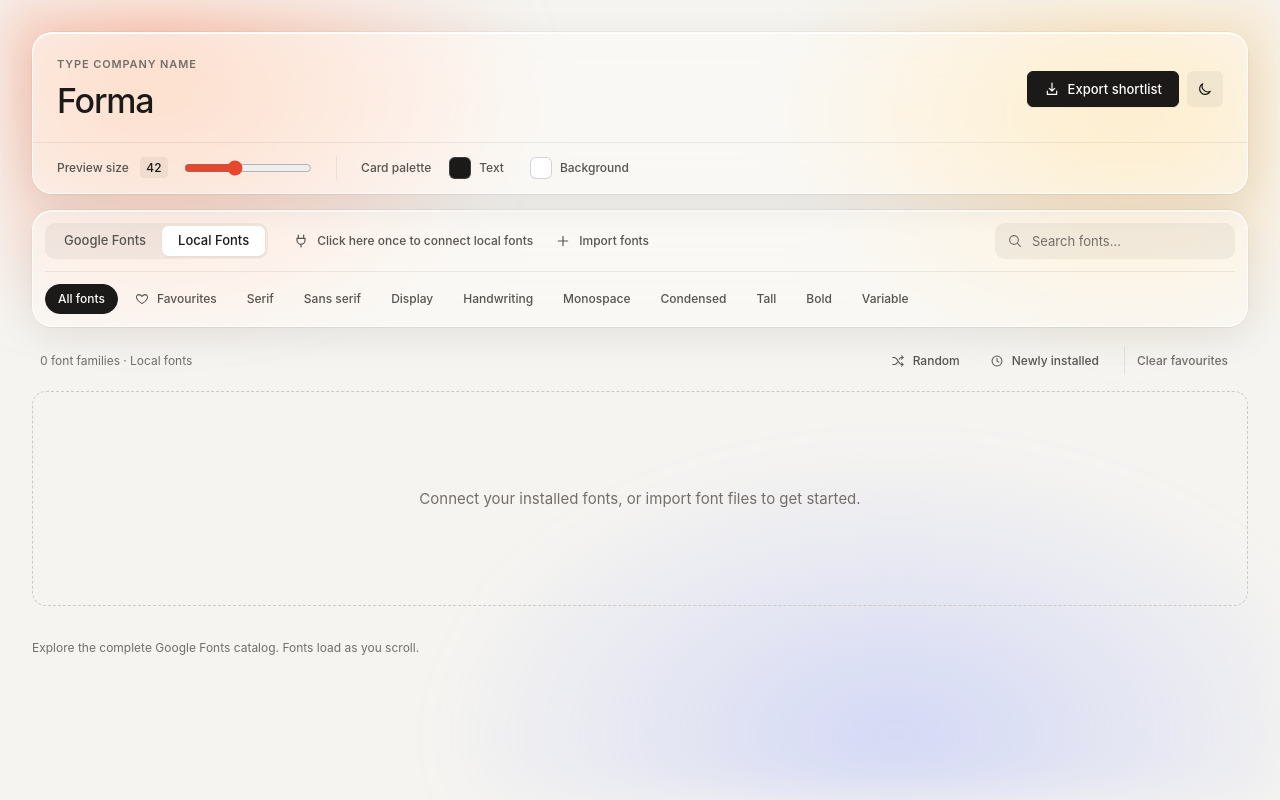
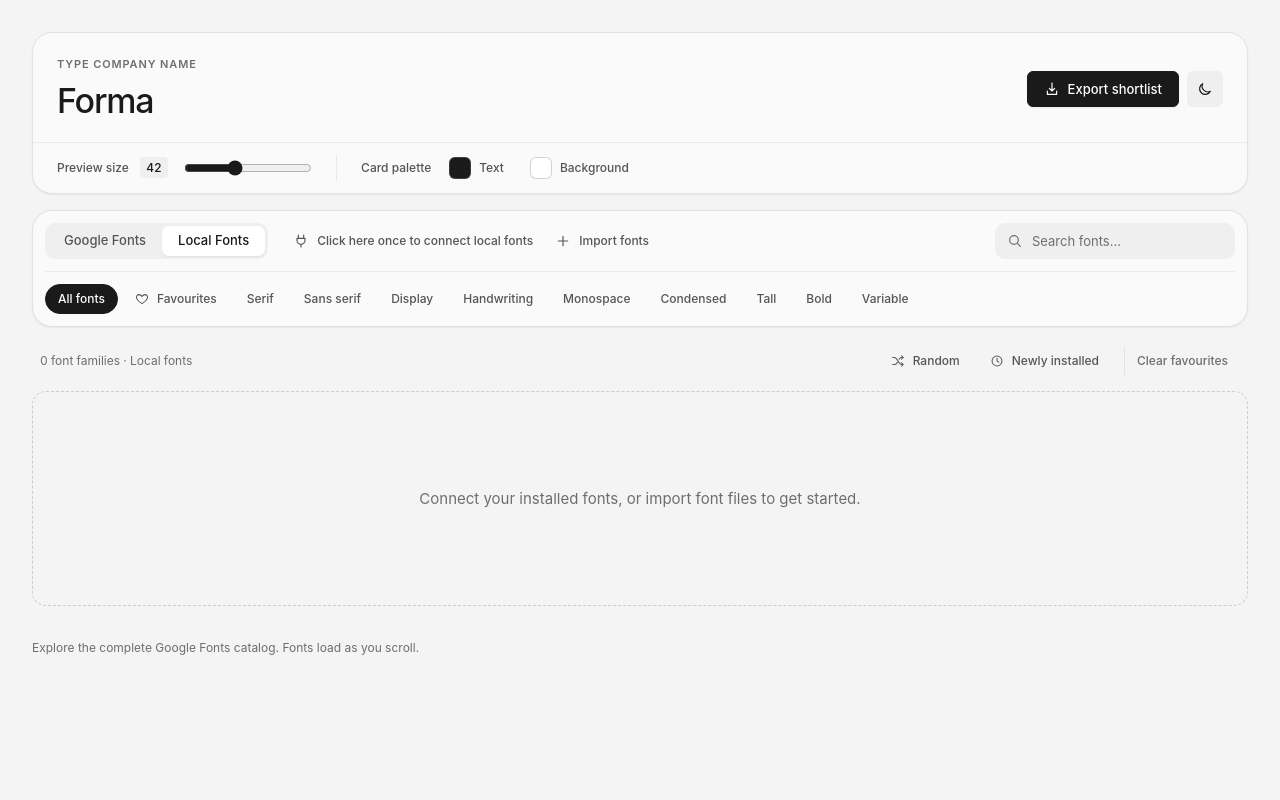
Before and after one commit to mudafakins/Find-My-Type, a plain HTML site: page app/web/index.html in a window 1280 px wide. Drawn offline with Linux system fonts and the light colour scheme.

Commit message:
v3.1: simple grayscale, solid colours
- Removed the ambient gradient background and all glass/blur effects
- Neutral grayscale palette; accent is now black (light) / white (dark)
- Header and library are solid panels; sticky condensing header and
  sliding source-tab indicator kept
- Solid strip behind the stuck header so cards don't show in the gap
- Removed now-unused reduce-transparency code (CSS, JS, Swift)

Co-Authored-By: Claude Opus 5.5 <noreply@anthropic.com>

```diff
--- a/app/web/app.js
+++ b/app/web/app.js
@@ -28,8 +28,8 @@ const FEATURED = ['DM Sans', 'Playfair Display', 'Space Grotesk', 'Bodoni Moda',
 const svg = (paths) => `<svg viewBox="0 0 24 24" fill="none" stroke="currentColor" stroke-width="1.75" stroke-linecap="round" stroke-linejoin="round" aria-hidden="true">${paths}</svg>`;
 // Default card colours for each theme (applied when the theme changes).
 const CARD_COLOURS = {
-  light: { ink: '#1b1a18', paper: '#ffffff' },
-  dark: { ink: '#f2f0ed', paper: '#232120' },
+  light: { ink: '#1a1a1a', paper: '#ffffff' },
+  dark: { ink: '#f0f0f0', paper: '#242424' },
 };
 
 const ICONS = {
@@ -295,12 +295,12 @@ function setSource(source) {
 }
 
 /* =========================================================================
-   Glass shell: sliding tab indicator, condensing header, reduce transparency
+   Shell: sliding tab indicator, condensing header
    ========================================================================= */
 
 const tabIndicator = $('.tab-indicator');
 
-/** Slide the glass lens under the active source tab. */
+/** Slide the indicator under the active source tab. */
 function moveTabIndicator() {
   const active = $('.source-tabs button.active');
   if (!active || !tabIndicator) return;
@@ -312,10 +312,6 @@ function moveTabIndicator() {
 new IntersectionObserver(([entry]) => {
   $('.app-header').classList.toggle('condensed', !entry.isIntersecting);
 }).observe($('#top-sentinel'));
-
-/** The Mac app calls this with the system "Reduce transparency" setting. */
-window.setReduceTransparency = (on) => document.body.classList.toggle('reduce-transparency', !!on);
-if (window.__reduceTransparency) window.setReduceTransparency(true);
 
 /* =========================================================================
    Grid rendering
@@ -653,7 +649,7 @@ async function renderSheet(group, { name, bg, ink, size }) {
   const canvas = h('canvas', { width: width * scale, height: height * scale });
   const ctx = canvas.getContext('2d');
   ctx.scale(scale, scale);
-  ctx.fillStyle = isDark() ? '#141312' : '#f5f4f1';
+  ctx.fillStyle = isDark() ? '#141414' : '#f4f4f4';
   ctx.fillRect(0, 0, width, height);
 
   group.forEach((f, i) => {
--- a/app/web/index.html
+++ b/app/web/index.html
@@ -9,16 +9,14 @@
   <link rel="stylesheet" href="styles.css">
 </head>
 <body>
-  <!-- Soft colour field behind everything, so the glass has something to refract -->
-  <div class="ambient" aria-hidden="true"></div>
   <!-- When this scrolls out of view the header condenses -->
   <div id="top-sentinel" aria-hidden="true"></div>
 
   <main class="main">
 
-    <!-- Wordmark input + global preview controls (sticky glass header) -->
+    <!-- Wordmark input + global preview controls (sticky header) -->
     <header class="app-header">
-    <section class="workspace glass" aria-label="Wordmark preview controls">
+    <section class="workspace panel" aria-label="Wordmark preview controls">
       <div class="name-row">
         <div class="name-field">
           <label class="label" for="word">TYPE COMPANY NAME</label>
@@ -45,7 +43,7 @@
           <span class="label">Card palette</span>
           <div class="palette-row">
             <!-- Replaced at runtime by the in-app colour picker (see app.js) -->
-            <label class="color-wrap"><input id="ink" type="color" value="#1b1a18">Text</label>
+            <label class="color-wrap"><input id="ink" type="color" value="#1a1a1a">Text</label>
             <label class="color-wrap"><input id="paper" type="color" value="#ffffff">Background</label>
           </div>
         </div>
@@ -54,7 +52,7 @@
     </header>
 
     <!-- Font library: source tabs, connect/import, search, category filters -->
-    <section class="library glass" aria-label="Font library">
+    <section class="library panel" aria-label="Font library">
     <div class="library-bar">
       <nav class="sources" aria-label="Font source">
         <div class="source-tabs">
--- a/app/web/styles.css
+++ b/app/web/styles.css
@@ -1,32 +1,35 @@
 /* =========================================================================
    Find My Type — styles
-   Phase 2: design system. Phase 3: Liquid Glass shell. Every colour, size, radius, shadow and timing
-   comes from the tokens below; components never hard-code values.
+   Simple grayscale, solid colours. Every colour, size, radius, shadow and
+   timing comes from the tokens below; components never hard-code values.
    ========================================================================= */
 
 /* ---------- 1. Tokens ---------- */
 :root {
   color-scheme: light;
 
-  /* Colour — warm paper & ink, with one vermilion "proof mark" accent */
-  --bg:             #f5f4f1;
-  --surface:        #fcfbf9;
-  --surface-raised: #ffffff;
-  --surface-sunken: #ecebe7;
-  --text:           #1b1a18;
-  --text-2:         #57534e;
-  --text-3:         #736e68;
-  --border:         #e4e1dc;
-  --border-strong:  #cfcac3;
-  --hover:          rgb(27 26 24 / .05);
-  --press:          rgb(27 26 24 / .09);
-  --primary:        #1b1a18;  /* main action button */
+  /* Colour — neutral grayscale, solid fills only */
+  --bg:             #f4f4f4;
+  --surface:        #fafafa;  /* panels */
+  --surface-raised: #ffffff;  /* tab indicator, popovers */
+  --surface-sunken: #ececec;
+  --well:           #efefef;  /* recessed areas inside panels (inputs, tab track) */
+  --well-hover:     #e8e8e8;
+  --divider:        #ebebeb;  /* lines inside panels */
+  --text:           #1a1a1a;
+  --text-2:         #555555;
+  --text-3:         #6e6e6e;
+  --border:         #e2e2e2;
+  --border-strong:  #cccccc;
+  --hover:          #ededed;
+  --press:          #e4e4e4;
+  --primary:        #1a1a1a;  /* main action button, active chips */
   --on-primary:     #ffffff;
-  --accent:         #e5482d;
-  --accent-text:    #c2361d;  /* accent used as text: AA on light surfaces */
-  --accent-soft:    rgb(229 72 45 / .1);
+  --accent:         #1a1a1a;  /* favourites, sliders, toggles — monochrome */
+  --accent-text:    #1a1a1a;
+  --accent-soft:    #e6e6e6;
   --on-accent:      #ffffff;
-  --focus-ring:     rgb(229 72 45 / .55);
+  --focus-ring:     #8a8a8a;
 
   /* Type — 11px is the smallest size anywhere in the UI */
   --font-ui: -apple-system, BlinkMacSystemFont, "SF Pro Text", "Inter", "Segoe UI", system-ui, sans-serif;
@@ -60,9 +63,9 @@
   --radius-pill: 999px;
 
   /* Elevation */
-  --shadow-sm: 0 1px 2px rgb(27 26 24 / .06);
-  --shadow-md: 0 1px 2px rgb(27 26 24 / .04), 0 6px 20px rgb(27 26 24 / .06);
-  --shadow-lg: 0 2px 6px rgb(27 26 24 / .06), 0 18px 48px rgb(27 26 24 / .14);
+  --shadow-sm: 0 1px 2px rgb(0 0 0 / .06);
+  --shadow-md: 0 1px 2px rgb(0 0 0 / .04), 0 6px 20px rgb(0 0 0 / .06);
+  --shadow-lg: 0 2px 6px rgb(0 0 0 / .06), 0 18px 48px rgb(0 0 0 / .14);
 
   /* Motion */
   --ease-out: cubic-bezier(.2, .8, .2, 1);
@@ -75,65 +78,36 @@
   --control-h: 36px;
   --control-h-sm: 28px;
   --icon: 16px;
-
-  /* Glass material (Liquid Glass–style translucent panels) */
-  --glass-bg:        rgb(252 251 249 / .56);
-  --glass-bg-strong: rgb(252 251 249 / .8);
-  --glass-blur:      28px;
-  --glass-saturate:  180%;
-  --glass-border:    rgb(255 255 255 / .6);
-  --glass-edge:      rgb(27 26 24 / .08);  /* hairline outside the panel */
-  --glass-highlight: rgb(255 255 255 / .95); /* top inner light */
-  --glass-rim:       rgb(255 255 255 / .9);  /* specular rim */
-  --glass-well:      rgb(27 26 24 / .05);  /* recessed areas inside glass */
-  --glass-divider:   rgb(27 26 24 / .07);
-  --glass-shadow:    0 1px 1px rgb(27 26 24 / .03), 0 10px 36px rgb(27 26 24 / .08);
-
-  /* Ambient colour field */
-  --ambient-1: rgb(255 140 100 / .5);
-  --ambient-2: rgb(255 205 130 / .55);
-  --ambient-3: rgb(150 165 255 / .35);
 }
 
 body.dark {
   color-scheme: dark;
 
-  --bg:             #141312;
-  --surface:        #1b1a19;
-  --surface-raised: #232120;
-  --surface-sunken: #0e0d0c;
-  --text:           #f2f0ed;
-  --text-2:         #b8b3ac;
-  --text-3:         #938e87;
-  --border:         #2d2b29;
-  --border-strong:  #423f3b;
-  --hover:          rgb(255 255 255 / .06);
-  --press:          rgb(255 255 255 / .1);
-  --primary:        #f2f0ed;
-  --on-primary:     #141312;
-  --accent:         #ff6a4d;
-  --accent-text:    #ff8a73;
-  --accent-soft:    rgb(255 106 77 / .14);
-  --on-accent:      #141312;
-  --focus-ring:     rgb(255 106 77 / .6);
+  --bg:             #141414;
+  --surface:        #1c1c1c;
+  --surface-raised: #2a2a2a;
+  --surface-sunken: #0e0e0e;
+  --well:           #242424;
+  --well-hover:     #2c2c2c;
+  --divider:        #262626;
+  --text:           #f0f0f0;
+  --text-2:         #b5b5b5;
+  --text-3:         #8f8f8f;
+  --border:         #2e2e2e;
+  --border-strong:  #424242;
+  --hover:          #262626;
+  --press:          #2e2e2e;
+  --primary:        #f0f0f0;
+  --on-primary:     #141414;
+  --accent:         #f0f0f0;
+  --accent-text:    #f0f0f0;
+  --accent-soft:    #333333;
+  --on-accent:      #141414;
+  --focus-ring:     #9a9a9a;
 
   --shadow-sm: 0 1px 2px rgb(0 0 0 / .4);
   --shadow-md: 0 1px 2px rgb(0 0 0 / .3), 0 6px 20px rgb(0 0 0 / .35);
   --shadow-lg: 0 2px 6px rgb(0 0 0 / .35), 0 18px 48px rgb(0 0 0 / .5);
-
-  --glass-bg:        rgb(34 32 30 / .52);
-  --glass-bg-strong: rgb(34 32 30 / .82);
-  --glass-border:    rgb(255 255 255 / .08);
-  --glass-edge:      rgb(0 0 0 / .5);
-  --glass-highlight: rgb(255 255 255 / .1);
-  --glass-rim:       rgb(255 255 255 / .22);
-  --glass-well:      rgb(255 255 255 / .05);
-  --glass-divider:   rgb(255 255 255 / .07);
-  --glass-shadow:    0 1px 1px rgb(0 0 0 / .3), 0 14px 44px rgb(0 0 0 / .45);
-
-  --ambient-1: rgb(255 106 77 / .26);
-  --ambient-2: rgb(255 170 90 / .14);
-  --ambient-3: rgb(110 120 255 / .2);
 }
 
 /* ---------- 2. Base ---------- */
@@ -192,50 +166,16 @@ input[type=range] { accent-color: var(--accent); cursor: pointer; }
   padding: var(--space-8) var(--space-8) var(--space-6);
 }
 
-/* ---------- 2b. Liquid Glass ---------- */
-
-/* Soft colour field behind the page; gives the glass something to refract. */
-.ambient {
-  position: fixed;
-  inset: 0;
-  z-index: -1;
-  pointer-events: none;
-  background:
-    radial-gradient(42% 46% at 12% 10%, var(--ambient-1), transparent 72%),
-    radial-gradient(38% 42% at 88% 14%, var(--ambient-2), transparent 72%),
-    radial-gradient(50% 50% at 70% 92%, var(--ambient-3), transparent 72%);
-  filter: blur(24px);
-  transition: opacity var(--dur-slow) var(--ease-out);
-}
-
+/* ---------- 2b. Panels ---------- */
 #top-sentinel { position: absolute; top: 0; left: 0; width: 1px; height: 72px; pointer-events: none; }
 
-/* The material: translucent fill + blur + saturation, a bright top edge,
-   a soft drop shadow, and a specular rim that catches light on the corners. */
-.glass {
+/* Solid panel used for the header and the library bar. */
+.panel {
   position: relative;
-  background: var(--glass-bg);
-  -webkit-backdrop-filter: blur(var(--glass-blur)) saturate(var(--glass-saturate));
-  backdrop-filter: blur(var(--glass-blur)) saturate(var(--glass-saturate));
-  border: 1px solid var(--glass-border);
-  box-shadow:
-    0 0 0 .5px var(--glass-edge),
-    inset 0 1px 0 var(--glass-highlight),
-    var(--glass-shadow);
+  background: var(--surface);
+  border: 1px solid var(--border);
+  box-shadow: var(--shadow-sm);
   transition: background-color var(--dur) var(--ease-out), box-shadow var(--dur) var(--ease-out);
-}
-.glass::before {
-  content: "";
-  position: absolute;
-  inset: -1px;
-  border-radius: inherit;
-  padding: 1px;
-  background: linear-gradient(135deg, var(--glass-rim), transparent 32%, transparent 68%, var(--glass-rim));
-  -webkit-mask: linear-gradient(#000 0 0) content-box, linear-gradient(#000 0 0);
-  -webkit-mask-composite: xor;
-  mask: linear-gradient(#000 0 0) content-box exclude, linear-gradient(#000 0 0);
-  opacity: .7;
-  pointer-events: none;
 }
 
 /* ---------- 3. Workspace (name + controls) ---------- */
@@ -248,9 +188,23 @@ input[type=range] { accent-color: var(--accent); cursor: pointer; }
   margin-bottom: var(--space-4);
 }
 
+/* Solid strip behind the stuck header so cards don't peek through the gap above it */
+.app-header::before {
+  content: "";
+  position: absolute;
+  z-index: -1;
+  top: calc(-1 * var(--space-3));
+  bottom: 50%;
+  left: 50%;
+  width: 100vw;
+  transform: translateX(-50%);
+  background: var(--bg);
+  pointer-events: none;
+}
+
 .workspace { border-radius: var(--radius-xl); }
 
-.app-header.condensed .workspace { background: var(--glass-bg-strong); }
+.app-header.condensed .workspace { box-shadow: var(--shadow-md); }
 
 .name-row {
   display: flex;
@@ -311,10 +265,10 @@ input[type=range] { accent-color: var(--accent); cursor: pointer; }
   width: var(--control-h);
   height: var(--control-h);
   padding: 0;
-  background: var(--glass-well);
+  background: var(--well);
   border-color: transparent;
 }
-#theme:hover { background: var(--press); }
+#theme:hover { background: var(--well-hover); }
 /* Show a moon in light mode, a sun in dark mode */
 #theme .icon-sun { display: none; }
 body.dark #theme .icon-sun { display: block; }
@@ -325,7 +279,7 @@ body.dark #theme .icon-moon { display: none; }
   align-items: center;
   gap: var(--space-6);
   padding: var(--space-3) var(--space-6);
-  border-top: 1px solid var(--glass-divider);
+  border-top: 1px solid var(--divider);
   transition: padding var(--dur-slow) var(--ease-out);
 }
 
@@ -351,7 +305,7 @@ body.dark #theme .icon-moon { display: none; }
   min-width: 28px;
   padding: 2px var(--space-1);
   margin-left: var(--space-2);
-  background: var(--glass-well);
+  background: var(--well);
   border-radius: var(--radius-xs);
   color: var(--text);
   text-align: center;
@@ -365,7 +319,7 @@ body.dark #theme .icon-moon { display: none; }
   align-items: center;
   gap: var(--space-4);
   padding-left: var(--space-6);
-  border-left: 1px solid var(--glass-divider);
+  border-left: 1px solid var(--divider);
 }
 .palette-row { display: flex; align-items: center; gap: var(--space-4); }
 .color-wrap { display: inline-flex; align-items: center; gap: var(--space-2); }
@@ -407,13 +361,13 @@ body.dark #theme .icon-moon { display: none; }
 }
 .sources { display: flex; align-items: center; gap: var(--space-1); flex-wrap: wrap; }
 
-/* Segmented control with a sliding glass "lens" behind the active tab */
+/* Segmented control with a sliding indicator behind the active tab */
 .source-tabs {
   position: relative;
   display: flex;
   padding: 3px;
   margin-right: var(--space-3);
-  background: var(--glass-well);
+  background: var(--well);
   border-radius: var(--radius-md);
 }
 .source-tabs button {
@@ -437,7 +391,7 @@ body.dark #theme .icon-moon { display: none; }
   width: 0;
   border-radius: calc(var(--radius-md) - 3px);
   background: var(--surface-raised);
-  box-shadow: var(--shadow-sm), inset 0 1px 0 var(--glass-highlight);
+  box-shadow: var(--shadow-sm);
 }
 .tab-indicator.ready {
   transition: transform var(--dur-slow) var(--ease-spring), width var(--dur-slow) var(--ease-spring);
@@ -457,7 +411,7 @@ body.dark #theme .icon-moon { display: none; }
   width: 100%;
   height: var(--control-h);
   padding: 0 var(--space-3) 0 36px;
-  background: var(--glass-well);
+  background: var(--well);
   color: var(--text);
   border: 1px solid transparent;
   border-radius: var(--radius-md);
@@ -465,7 +419,7 @@ body.dark #theme .icon-moon { display: none; }
               background-color var(--dur-fast) var(--ease-out);
 }
 .search::placeholder { color: var(--text-3); }
-.search:hover { background: var(--press); }
+.search:hover { background: var(--well-hover); }
 .search:focus-visible {
   outline: none;
   background: var(--surface-raised);
@@ -475,7 +429,7 @@ body.dark #theme .icon-moon { display: none; }
 
 /* ---------- 5. Filters, count, sorting ---------- */
 .toolbar {
-  border-top: 1px solid var(--glass-divider);
+  border-top: 1px solid var(--divider);
   padding-top: var(--space-3);
 }
 .filters { display: flex; gap: var(--space-1); flex-wrap: wrap; }
@@ -679,12 +633,11 @@ body.dark #theme .icon-moon { display: none; }
   position: fixed;
   z-index: 1000;
   padding: var(--space-4);
-  background: var(--glass-bg-strong);
-  -webkit-backdrop-filter: blur(var(--glass-blur)) saturate(var(--glass-saturate));
-  backdrop-filter: blur(var(--glass-blur)) saturate(var(--glass-saturate));
+  background: var(--surface-raised);
   color: var(--text);
+  border: 1px solid var(--border);
   border-radius: var(--radius-lg);
-  box-shadow: 0 0 0 .5px var(--glass-edge), inset 0 1px 0 var(--glass-highlight), var(--shadow-lg);
+  box-shadow: var(--shadow-lg);
   animation: pop-in var(--dur) var(--ease-out);
 }
 .colour-popover[hidden] { display: none; }
@@ -721,8 +674,8 @@ body.dark #theme .icon-moon { display: none; }
   width: 140px;
   height: var(--control-h-sm);
   padding: 0 var(--space-2);
-  background: var(--glass-well);
-  border: 1px solid var(--glass-divider);
+  background: var(--well);
+  border: 1px solid var(--divider);
   border-radius: var(--radius-sm);
   font-family: ui-monospace, "SF Mono", Menlo, monospace;
   font-size: var(--text-sm);
@@ -790,19 +743,3 @@ body.dark #theme .icon-moon { display: none; }
     transition: none !important;
   }
 }
-
-/* ---------- 9. Reduced transparency / no backdrop-filter ----------
-   Glass becomes solid surfaces. Triggered by the OS setting (browser media
-   query, or the Mac app sets body.reduce-transparency), or missing support. */
-@media (prefers-reduced-transparency: reduce) {
-  .glass, .colour-popover { background: var(--surface-raised); -webkit-backdrop-filter: none; backdrop-filter: none; }
-  .glass::before, .ambient { display: none; }
-}
-body.reduce-transparency .glass,
-body.reduce-transparency .colour-popover { background: var(--surface-raised); -webkit-backdrop-filter: none; backdrop-filter: none; }
-body.reduce-transparency .glass::before,
-body.reduce-transparency .ambient { display: none; }
-
-@supports not ((backdrop-filter: blur(1px)) or (-webkit-backdrop-filter: blur(1px))) {
-  .glass, .colour-popover { background: var(--surface-raised); }
-}
```
Also changed, not shown: 1 other file.
